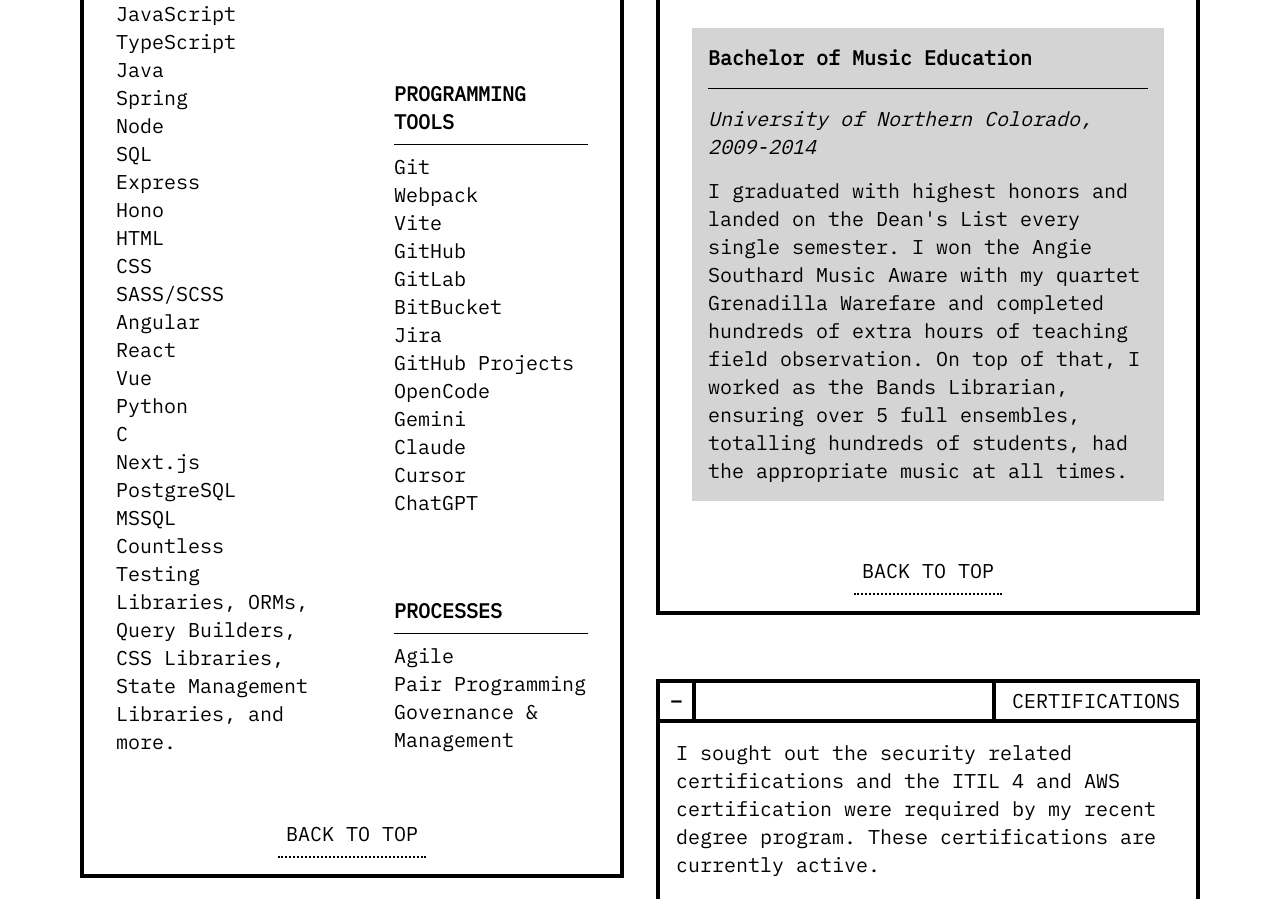
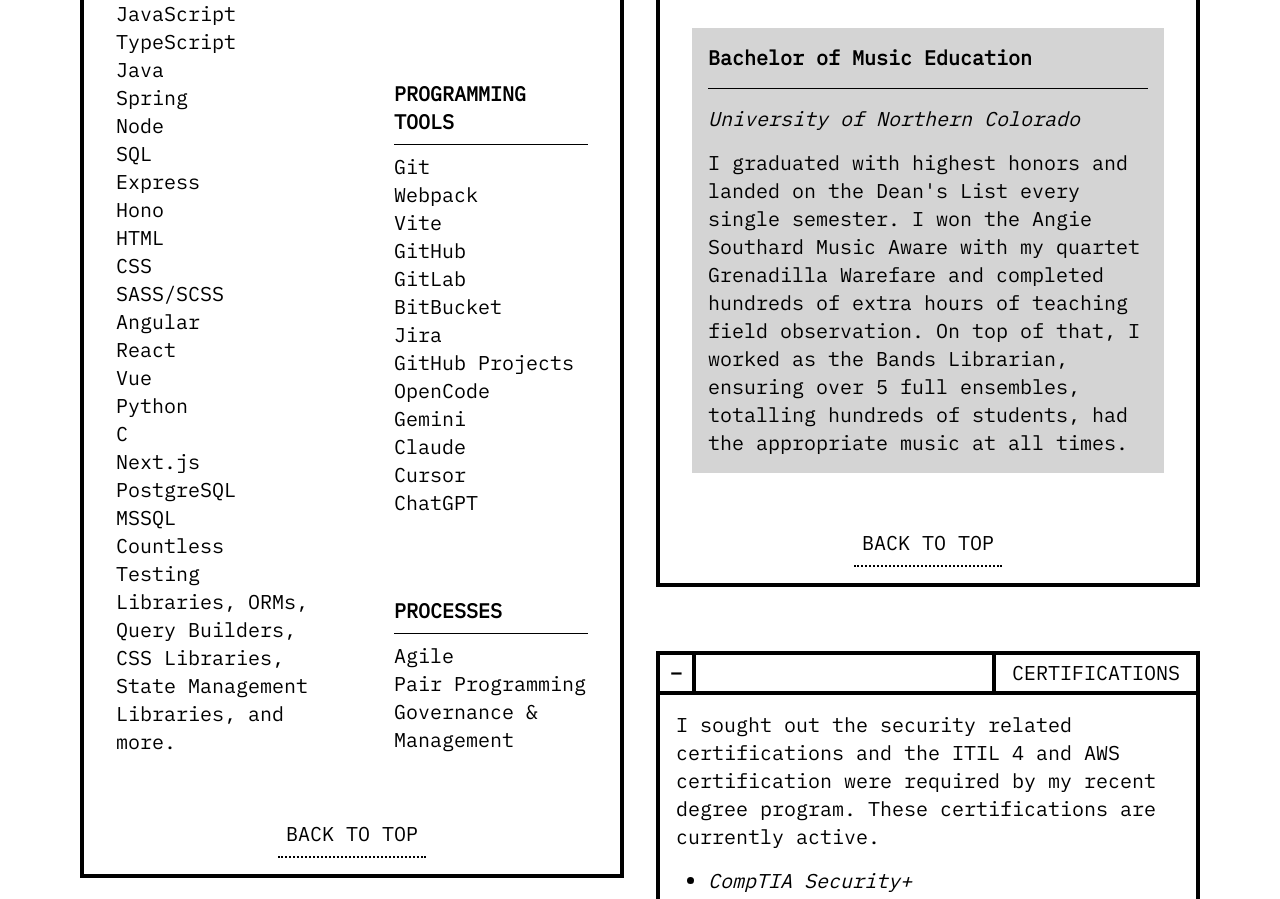
Before and after one commit to CassandraGoose/portfolio-2025, a React (Vite) app: page / in a window 1280 px wide. Shown: the part 2236-3135 px from the top of the page. Built offline with nearby package versions, Linux system fonts and the light colour scheme.

Commit message:
remove original college dates

```diff
--- a/src/components/EducationCard.tsx
+++ b/src/components/EducationCard.tsx
@@ -48,7 +48,7 @@
           </ListItemCard>
           <ListItemCard
             title="Bachelor of Music Education"
-            subtitle="University of Northern Colorado, 2009-2014"
+            subtitle="University of Northern Colorado"
           >
             <p>
               I graduated with highest honors and landed on the Dean's List
```
